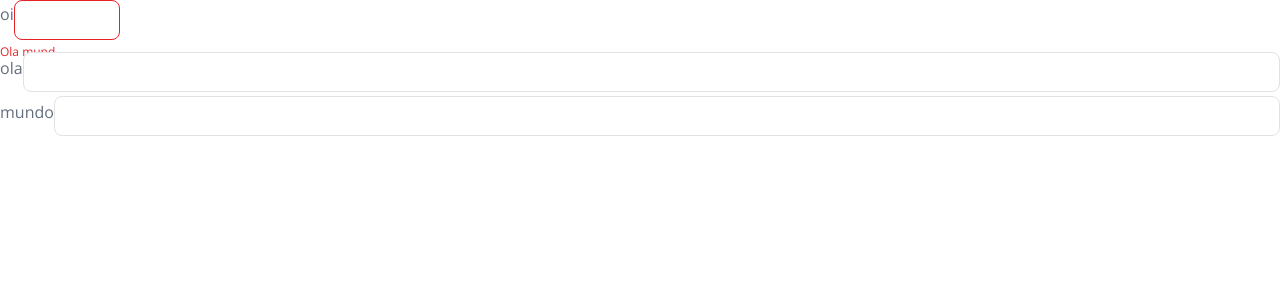
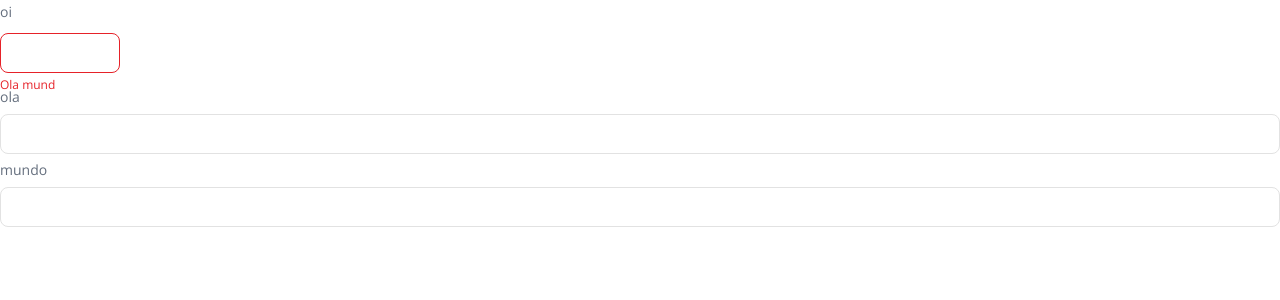
Before and after one commit to deeborges/archetype-next, a Next.js app: page / in a window 1280 px wide. Shown: the top 300 px of the page. Built offline with nearby package versions, Linux system fonts and the light colour scheme.

Commit message:
correcao input

```diff
--- a/src/components/Input/index.tsx
+++ b/src/components/Input/index.tsx
@@ -26,6 +26,7 @@ export type InputProps = {
   placeholder?: string;
   iconLeft?: React.ReactNode;
   iconRight?: React.ReactNode;
+  value?: string | ReadonlyArray<string> | number;
 } & InputHTMLAttributes<HTMLInputElement>;
 
 const InputBase: ForwardRefRenderFunction<HTMLInputElement, InputProps> = (
@@ -40,6 +41,7 @@ const InputBase: ForwardRefRenderFunction<HTMLInputElement, InputProps> = (
     placeholder,
     iconLeft,
     iconRight,
+    value,
     ...rest
   },
   ref
@@ -60,6 +62,7 @@ const InputBase: ForwardRefRenderFunction<HTMLInputElement, InputProps> = (
         message={message}
         iconLeft={iconLeft}
         iconRight={iconRight}
+        value={value}
         {...(label ? { id: name } : {})}
         {...rest}
       />
--- a/src/components/Input/styled.ts
+++ b/src/components/Input/styled.ts
@@ -7,8 +7,6 @@ export type ContentProps = {
 };
 export const Content = styled.div<ContentProps>`
   ${({ marginBottom, width }) => css`
-    align-items: center;
-    display: flex;
     margin-bottom: ${marginBottom ?? '4px'};
     position: relative;
     transition: 0.5s;
@@ -72,7 +70,7 @@ export type InputLabelProps = {
 export const Label = styled.label<InputLabelProps>`
   ${({ marginBottom, theme }) => css`
     color: #646e7d;
-    font-size: ${theme.font.size.default};
+    font-size: ${theme.font.size.small};
     display: inline-block;
     margin-bottom: ${marginBottom ?? '8px'};
     position: relative;
```
Also changed, not shown: 1 other file (tests, documents, lock files or other folders).
